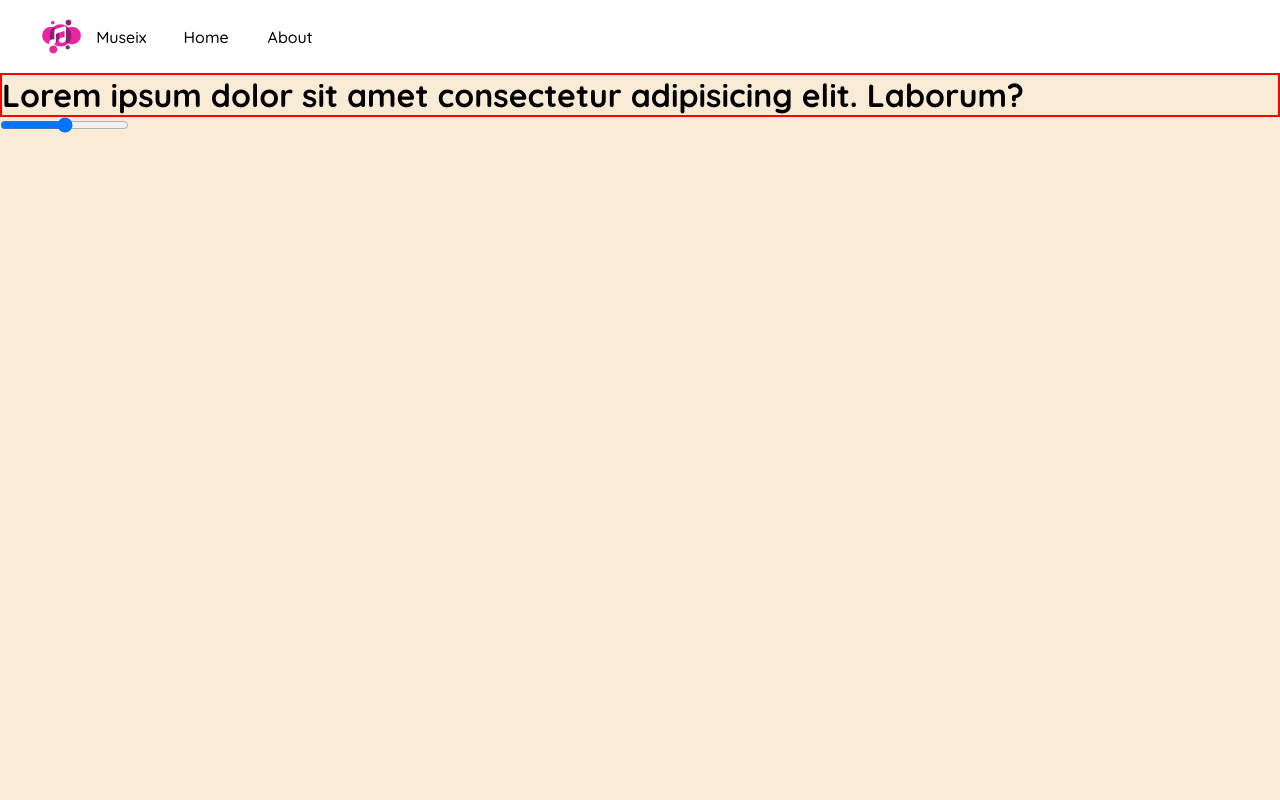
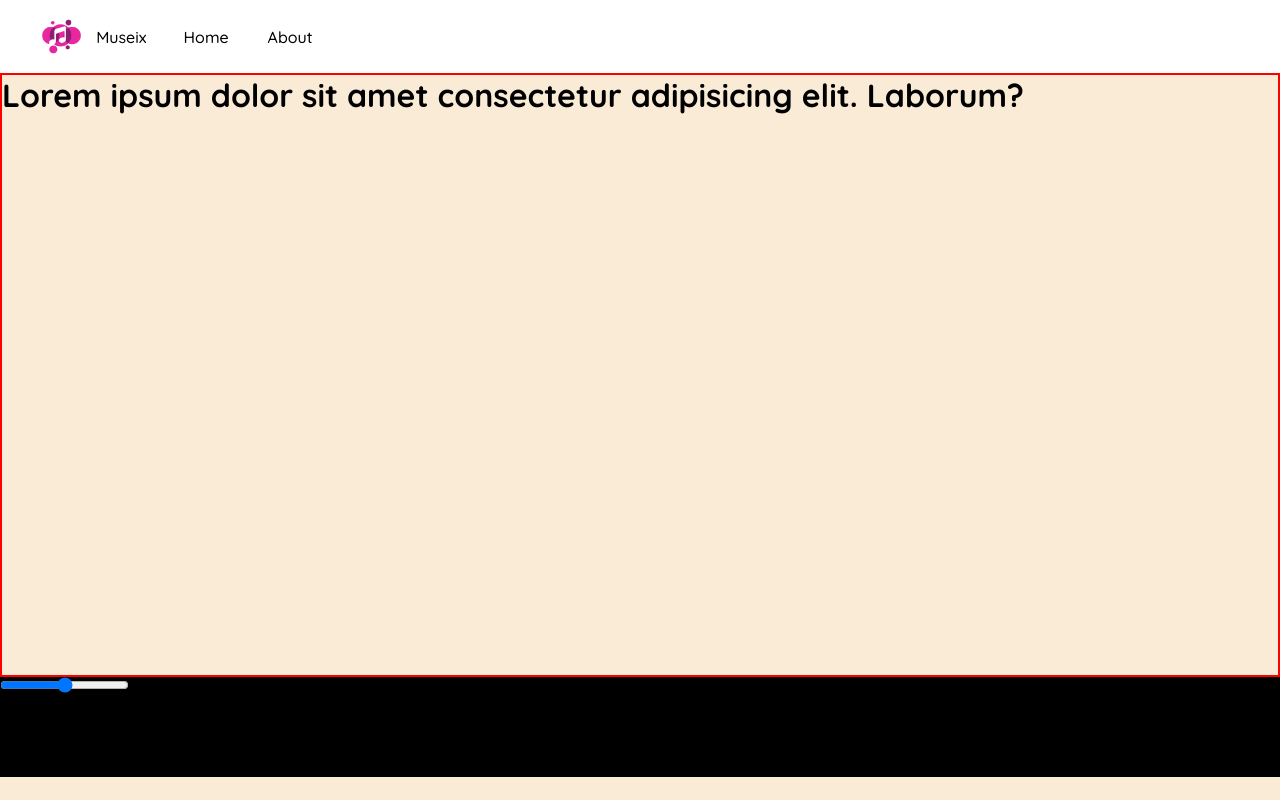
Before and after one commit to a1nukarsh/Music-Player, a plain HTML site: page index.html in a window 1280 px wide. Drawn offline with Linux system fonts and the light colour scheme.

Commit message:
Update style.css

```diff
--- a/style.css
+++ b/style.css
@@ -48,6 +48,16 @@ nav ul li a{
     text-decoration: none;
 }
 
+/* BODY */
 .container{
     border: 2px solid red;
+    min-height: 75vh;
 }
+
+/* PLAYER */
+.player{
+    position: sticky;
+    height: 100px;
+    background-color: black;
+    bottom: 0;
+}
```
